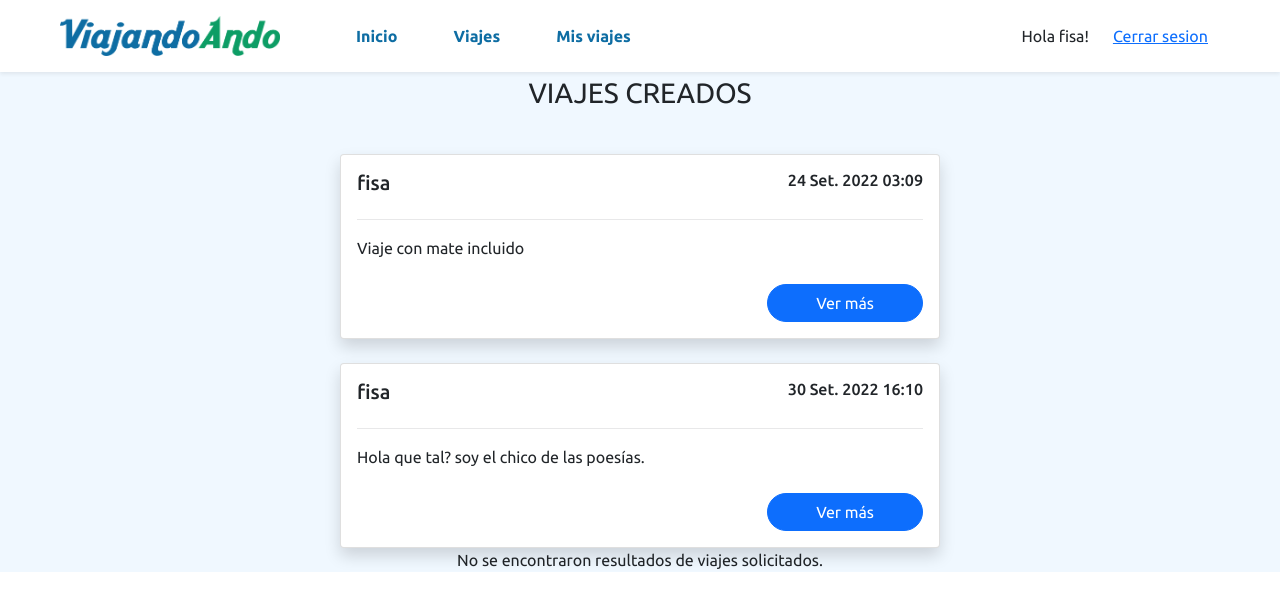
After one commit to SantiagoMerlo1337/viajando-ando, a Django app: page /viajes/misviajes in a window 1280 px wide. The commit adds this page. Shown: the top 611 px of the page. Run offline with Django 4.2, Linux system fonts and the light colour scheme; a user stored in the database is signed in; data comes from the database, SQL or seed files in the repository.

Commit message:
nueva seccion viajes

```diff
--- a/viajandoando/users/models.py
+++ b/viajandoando/users/models.py
@@ -6,7 +6,8 @@ from django.contrib.auth.models import User
 class Conductor(models.Model):
     user = models.OneToOneField(User, on_delete=models.CASCADE, primary_key=True)
     licencia = models.CharField(max_length=250)
-    foto_perfil = models.ImageField(upload_to="images/")
+    foto_perfil = models.ImageField(upload_to="images/", null=True, default=None)
+    celular = models.BigIntegerField(blank=True, null=True, default=None);
 
     def __str__(self):
         string = str(self.user.username)
--- a/viajandoando/users/templates/register.html
+++ b/viajandoando/users/templates/register.html
@@ -2,7 +2,7 @@
 
 {% load crispy_forms_tags %}
 
-{% block content %}
+{% block content_info %}
 <div class="container py-4 vh-100">
 	<h3 class="h3 pb-3 colorPrim">Registrarse</h3>
 	<div class="d-flex flex-column flex-md-row">
--- a/viajandoando/users/templates/registration/login.html
+++ b/viajandoando/users/templates/registration/login.html
@@ -2,7 +2,7 @@
 
 {% load crispy_forms_tags %}
 
-{% block content %}
+{% block content_info %}
 <div class="container py-4 vh-100">
   <h3 class="h3 pb-3 colorPrim">Inicia sesion</h3>
   <div class="d-flex flex-column flex-md-row">
--- a/viajandoando/users/views.py
+++ b/viajandoando/users/views.py
@@ -1,5 +1,4 @@
 from django.shortcuts import render
-from .forms import NewUserForm
 from django.shortcuts import  render, redirect
 from django.contrib import messages
 from django.contrib.auth import get_user_model
@@ -10,6 +9,9 @@ from django.utils.http import urlsafe_base64_encode, urlsafe_base64_decode
 from django.utils.encoding import force_bytes, force_str
 from django.core.mail import EmailMessage
 from .decorators import user_not_authenticated
+from viajes.models import *
+from users.models import *
+from .forms import *
 
 def activate(request, uidb64, token):
     User = get_user_model()
--- a/viajandoando/viajandoando/urls.py
+++ b/viajandoando/viajandoando/urls.py
@@ -32,6 +32,7 @@ urlpatterns = [
     path("register", user_views.register_request, name="register"),
     path("activate/<uidb64>/<token>", user_views.activate, name="activate"),
     path("viajes/", viajes_views.viajes, name="viajes"),
+    path("viajes/misviajes", viajes_views.mis_viajes, name="mis viajes"),
     path("viajes/crear/", viajes_views.crear_viaje, name="crear viaje"),
     path('api/viajes/<int:id>', viajes_views.obtener_viaje, name="obtener viaje"),
     path('api/viajes', viajes_views.obtener_viajes, name="obtener viajes")
--- a/viajandoando/viajes/admin.py
+++ b/viajandoando/viajes/admin.py
@@ -19,3 +19,7 @@ class AdminConductor(admin.ModelAdmin):
 @admin.register(Viaje)
 class AdminViaje(admin.ModelAdmin):
     list_display = ('conductor_id', 'ciudad_origen_id','ciudad_destino_id', 'descripcion', 'capacidad',)
+
+@admin.register(UsuarioPeticion)
+class AdminUsuarioPeticion(admin.ModelAdmin):
+    list_display = ('viaje', 'user', 'esta_aceptado')
--- a/viajandoando/viajes/forms.py
+++ b/viajandoando/viajes/forms.py
@@ -1,5 +1,5 @@
 from django import forms
-from viajes.models import Viaje
+from viajes.models import UsuarioPeticion, Viaje
 
 #WIDGETS
 
@@ -25,3 +25,7 @@ class CrearViajeFormulario(forms.ModelForm):
 			'fecha': DatePickerInput(attrs={'type': 'date'}),
 			'hora': TimePickerInput()
 		}
+
+class CrearUsuarioPeticionFormulario(forms.Form):
+	user = forms.IntegerField()
+	viaje = forms.IntegerField()
--- a/viajandoando/viajes/models.py
+++ b/viajandoando/viajes/models.py
@@ -45,7 +45,7 @@ class Viaje(models.Model):
 class UsuarioPeticion(models.Model):
     viaje = models.ForeignKey(Viaje, on_delete=models.CASCADE)
     user = models.ForeignKey(User, on_delete=models.CASCADE)
-    estaAceptado = models.BooleanField(default=False)
+    esta_aceptado = models.BooleanField(null=True, default=None)
 
     class Meta:
         constraints = [
--- a/viajandoando/viajes/templates/base.html
+++ b/viajandoando/viajes/templates/base.html
@@ -30,6 +30,9 @@
                     <li class="nav-item">
                       <a class="nav-link px-3 fw-bold itemNav rounded-pill" href="{% url 'viajes' %}">Viajes</a>
                     </li>
+                    <li class="nav-item">
+                      <a class="nav-link px-3 fw-bold itemNav rounded-pill" href="{% url 'mis viajes' %}">Mis viajes</a>
+                    </li>
                 </ul>
                 <div class="d-flex align-items-center justify-content-between gap-4">
                   {% if user.is_authenticated %}
@@ -46,6 +49,15 @@
     </nav>
   </header>
   <main>
+
+    {% if messages %}
+      <ul class="messages">
+      {% for message in messages %}
+        <div class="alert alert-primary mt-2{% if message.tags %}{{ message.tags }}{% endif %}" role="alert">{{ message }}</div>
+      {% endfor %}
+      </ul>
+    {% endif %}
+
     {% block content_info %}
 
 
@@ -56,8 +68,8 @@
 
     {% endblock %}
   </main>
-  <script src="https://ajax.googleapis.com/ajax/libs/jquery/3.6.1/jquery.min.js"></script>
-  <script src="{% static 'viajes/js/viajes.js' %}"></script>
+  <!-- <script src="https://ajax.googleapis.com/ajax/libs/jquery/3.6.1/jquery.min.js"></script> -->
+  <!-- <script src="{% static 'viajes/js/viajes.js' %}"></script> -->
   <script src="https://cdn.jsdelivr.net/npm/bootstrap@5.2.0/dist/js/bootstrap.bundle.min.js" integrity="sha384-A3rJD856KowSb7dwlZdYEkO39Gagi7vIsF0jrRAoQmDKKtQBHUuLZ9AsSv4jD4Xa" crossorigin="anonymous"></script>
 </body>
 </html>
--- /dev/null
+++ b/viajandoando/viajes/templates/viajes/mis_viajes.html
@@ -0,0 +1,123 @@
+{% extends 'base.html' %}
+
+{% load static %}
+
+{% block content_viaje %}
+
+<div class="viajes">
+  {% if viajes_creados|length == 0 %}
+    <p class="text-center">No se encontraron resultados.</p>
+  {% else %}
+    <p class="text-center fs-3">VIAJES CREADOS</p>
+    {% for viaje in viajes_creados %}
+      <div class="d-flex justify-content-center pt-4">
+        <div class="card shadow rounded cardViaje">
+          <div class="card-body">
+            <div class="d-flex justify-content-between">
+              <h5 class="card-title d-inline">{{viaje.conductor}}</h5>
+              <h6 class="text-end d-inline">{{viaje.datetime}}</h6>
+            </div>
+            <hr>
+              <p class="card-text mb-4">{{viaje.descripcion}}</p>
+              <div class="d-flex justify-content-end">
+                <button type="button" class="btn btn-primary text-center px-5 rounded-pill" data-bs-toggle="modal" data-bs-target="#exampleModal{{viaje.id}}">Ver más</button>
+              </div>
+          </div>
+        </div>
+      </div>
+
+      <div class="modal fade" id="exampleModal{{viaje.id}}" tabindex="-1" aria-labelledby="exampleModalLabel" aria-hidden="true">
+        <div class="modal-dialog">
+          <div class="modal-content">
+            <div class="modal-header">
+              <h5 class="modal-title fs-4" id="exampleModalLabel">
+                {{viaje.conductor}}
+              </h5>
+              <button type="button" class="btn-close" data-bs-dismiss="modal" aria-label="Close"></button>
+            </div>
+            <div class="modal-body">
+                <ul>
+                    <li>Descripcion: {{viaje.descripcion}}</li>
+                      <br>
+                    <li>Fecha: {{viaje.datetime}}</li>
+                      <br>
+                    <li>Imagen: <img src="{{viaje.imagen_vehiculo.url}}" alt="Auto" width="90%"></li>
+                </ul>
+            </div>
+            <div class="modal-footer">
+              <button type="button" class="btn btn-secondary" data-bs-dismiss="modal">Cerrar</button>
+            </div>
+          </div>
+        </div>
+      </div>
+    {% endfor %}
+  {% endif %}
+
+  <div class="viajes">
+    {% if viajes_solicitados|length == 0 %}
+      <p class="text-center">No se encontraron resultados de viajes solicitados.</p>
+    {% else %}
+      <p class="text-center fs-3 mt-2">VIAJES SOLICITADOS</p>
+      {% for peticion in viajes_solicitados %}
+        <div class="d-flex justify-content-center pt-4">
+          <div class="card shadow rounded cardViaje">
+            <div class="card-body">
+              <div class="d-flex justify-content-between">
+                <h5 class="card-title d-inline">{{peticion.viaje.conductor}}</h5>
+                <h6 class="text-end d-inline">{{peticion.viaje.datetime}}</h6>
+              </div>
+              <hr>
+                <p class="card-text mb-4">{{peticion.viaje.descripcion}}</p>
+                Estado:
+                {% if peticion.esta_aceptado == None %}
+                  Pendiente ⏲
+                {% elif peticion.esta_aceptado == True %}
+                    Aceptado ✅
+                {% else %}
+                  Rechazado ❌
+                {% endif %}
+
+                <p class="card-text"></p>
+                <div class="d-flex justify-content-end">
+
+                  <button type="button" class="btn btn-primary text-center px-5 rounded-pill" data-bs-toggle="modal" data-bs-target="#exampleModal{{viaje.id}}">Ver más</button>
+                </div>
+            </div>
+          </div>
+        </div>
+
+        <div class="modal fade" id="exampleModal{{viaje.id}}" tabindex="-1" aria-labelledby="exampleModalLabel" aria-hidden="true">
+          <div class="modal-dialog">
+            <div class="modal-content">
+              <div class="modal-header">
+                <h5 class="modal-title fs-4" id="exampleModalLabel">
+                  {{peticion.viaje.conductor}} - Estado:
+                  {% if peticion.esta_aceptado == None %}
+                    Pendiente ⏲
+                  {% elif peticion.esta_aceptado == True %}
+                      Aceptado ✅
+                  {% else %}
+                    Rechazado ❌
+                  {% endif %}
+                </h5>
+                <button type="button" class="btn-close" data-bs-dismiss="modal" aria-label="Close"></button>
+              </div>
+              <div class="modal-body">
+                  <ul>
+                      <li>Descripcion: {{peticion.viaje.descripcion}}</li>
+                        <br>
+                      <li>Fecha: {{peticion.viaje.datetime}}</li>
+                        <br>
+                      <li>Imagen: <img src="{{peticion.viaje.imagen_vehiculo.url}}" alt="Auto" width="90%"></li>
+                  </ul>
+              </div>
+              <div class="modal-footer">
+                <button type="button" class="btn btn-secondary" data-bs-dismiss="modal">Cerrar</button>
+              </div>
+            </div>
+          </div>
+        </div>
+      {% endfor %}
+    {% endif %}
+</div>
+{% endblock %}
--- a/viajandoando/viajes/views.py
+++ b/viajandoando/viajes/views.py
@@ -1,13 +1,17 @@
+from mimetypes import common_types
 from tkinter.messagebox import RETRY
 from django.shortcuts import render, HttpResponseRedirect
+from django.urls import is_valid_path
 from viajes.models import *
 from users.models import *
 from .forms import *
 from django.contrib.auth.decorators import login_required
 from datetime import date, datetime
 from django.http import JsonResponse
+from django.contrib import messages
 
 def inicio(request):
+
     return render(request, 'base.html', {})
 
 def viajes(request):
@@ -23,15 +27,30 @@ def viajes(request):
 			origen = form.cleaned_data['ciudad_origen']
 			destino = form.cleaned_data['ciudad_destino']
 			viajes = Viaje.objects.filter(datetime__range=[date1, date2], ciudad_origen=origen, ciudad_destino=destino)
-	return render(request, "viajes/viajes.html", {"form": form, 'lista_viajes': viajes, 'origen':origen, 'destino': destino, 'userActivo': request.user.id})
+	else:
+		form = CrearUsuarioPeticionFormulario(request.POST, request.FILES)
+		if form.is_valid():
+			cd = form.cleaned_data
+			viaje = Viaje.objects.get(pk=cd['viaje'])
+			print(viaje)
+			pc = UsuarioPeticion(
+                viaje = viaje,
+                user = request.user
+            )
+			if UsuarioPeticion.objects.filter(user=request.user, viaje=viaje).count() == 0:
+				pc.save()
+			else:
+				messages.error(request, 'Ya solicitaste unirte a este viaje.')
+			return HttpResponseRedirect("/viajes")
+	return render(request, "viajes/viajes.html", {"form": form, 'lista_viajes': viajes, 'origen':origen, 'destino': destino})
 
 @login_required
 def crear_viaje(request):
 	form = CrearViajeFormulario(request.POST, request.FILES)
 	prueba = False
-	if Conductor.objects.filter(user=request.user).count() == 1:
+	if Conductor.objects.filter(user_id=request.user).count() == 1:
 		prueba = True
-	if form.is_valid() and form.cleaned_data['fecha'] > date.today() and form.cleaned_data['ciudad_origen'] != form.cleaned_data['ciudad_destino'] and prueba == True:
+	if form.is_valid() and form.cleaned_data['fecha'] >= date.today() and form.cleaned_data['ciudad_origen'] != form.cleaned_data['ciudad_destino'] and prueba == True:
 		viaje = form.save(commit=False)
 		viaje.datetime = datetime.combine(viaje.fecha, viaje.hora)
 		viaje.conductor = request.user
@@ -41,6 +60,34 @@ def crear_viaje(request):
 		form = CrearViajeFormulario()
 	return render(request, "viajes/crear.html", {"form": form})
 
+@login_required
+def mis_viajes(request):
+	if request.method == "GET":
+		# Como retorno personas??
+		viajes_creados = Viaje.objects.filter(conductor_id=request.user)
+		viajes_solicitados = UsuarioPeticion.objects.filter(user_id=request.user)
+
+
+
+	# else:
+	# 	form = CrearUsuarioPeticionFormulario(request.POST, request.FILES)
+	# 	if form.is_valid():
+	# 		cd = form.cleaned_data
+	# 		viaje = Viaje.objects.get(pk=cd['viaje'])
+	# 		print(viaje)
+	# 		pc = UsuarioPeticion(
+    #             viaje = viaje,
+    #             user = request.user
+    #         )
+	# 		if UsuarioPeticion.objects.filter(user=request.user, viaje=viaje).count() == 0:
+	# 			pc.save()
+	# 		else:
+	# 			messages.error(request, 'Ya solicitaste unirte a este viaje.')
+	# 		return HttpResponseRedirect("/viajes")
+	return render(request, "viajes/mis_viajes.html", {'viajes_solicitados': viajes_solicitados, 'viajes_creados': viajes_creados})
+
+
+# API
 def obtener_viaje(request, id):
 	viaje = Viaje.objects.get(id=id)
 	return JsonResponse({"conductor_nombre": viaje.conductor.username,"conductor": viaje.conductor.id, "descripcion": viaje.descripcion, "fecha": viaje.fecha, "hora": viaje.hora,"capacidad": viaje.capacidad, "imagen_vehiculo": str(viaje.imagen_vehiculo)})
```
Also changed, not shown: viajandoando/viajes/static/viajes/js/viajes.js (+17 -22 lines), viajandoando/viajes/templates/viajes/viajes.html (+31 -28 lines), viajandoando/db.sqlite3, viajandoando/media/images/92c7c750120016c44ec0b16837645c58.jpg (added), viajandoando/media/images/Captura.PNG (added), viajandoando/users/migrations/0002_conductor_celular_alter_conductor_foto_perfil.py (added), viajandoando/viajes/migrations/0002_alter_usuariopeticion_estaaceptado.py (added), viajandoando/viajes/migrations/0003_rename_estaaceptado_usuariopeticion_esta_aceptado.py (added).
